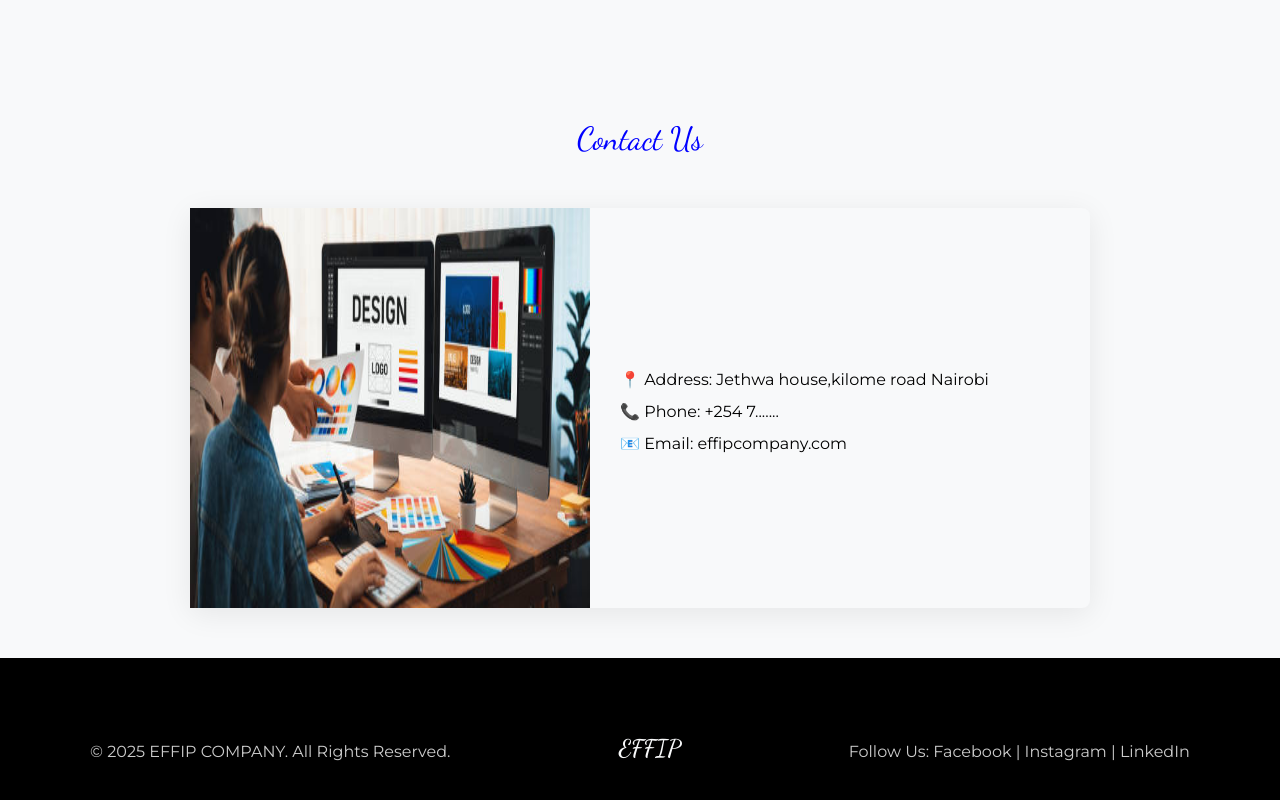
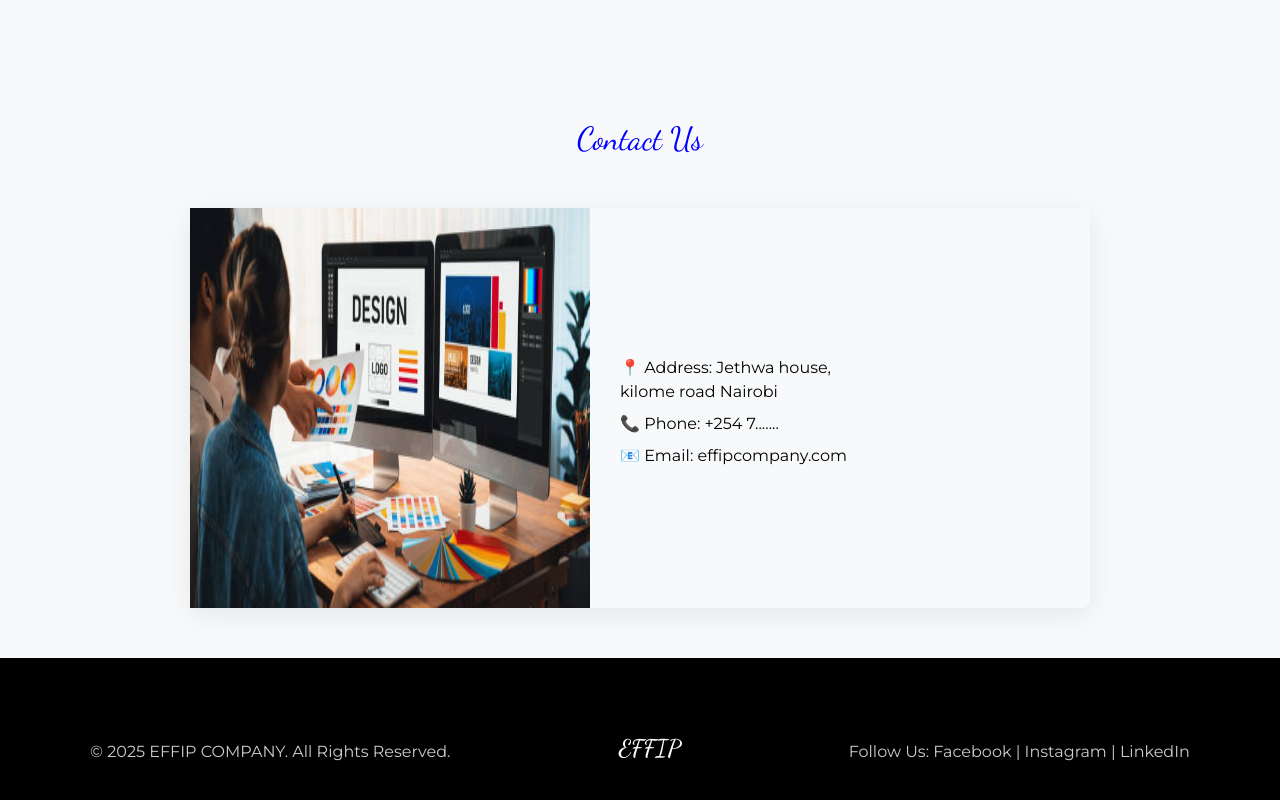
Before and after one commit to Otiro-John/effipcompany, a plain HTML site: page index.html in a window 1280 px wide. Shown: the part 3736-4536 px from the top of the page. Drawn offline with Linux system fonts and the light colour scheme.

Commit message:
Update index.html

```diff
--- a/index.html
+++ b/index.html
@@ -129,7 +129,7 @@
             <div class="contact">
                 <img src="about.jpg" alt="...">
                 <div class="text">
-<p>📍 Address: Jethwa house,kilome road Nairobi
+<p>📍 Address: Jethwa house,<br>kilome road Nairobi
 </p>
 <p>📞 Phone: +254 7.......</p>
 <p>📧 Email: effipcompany.com</p>
```
